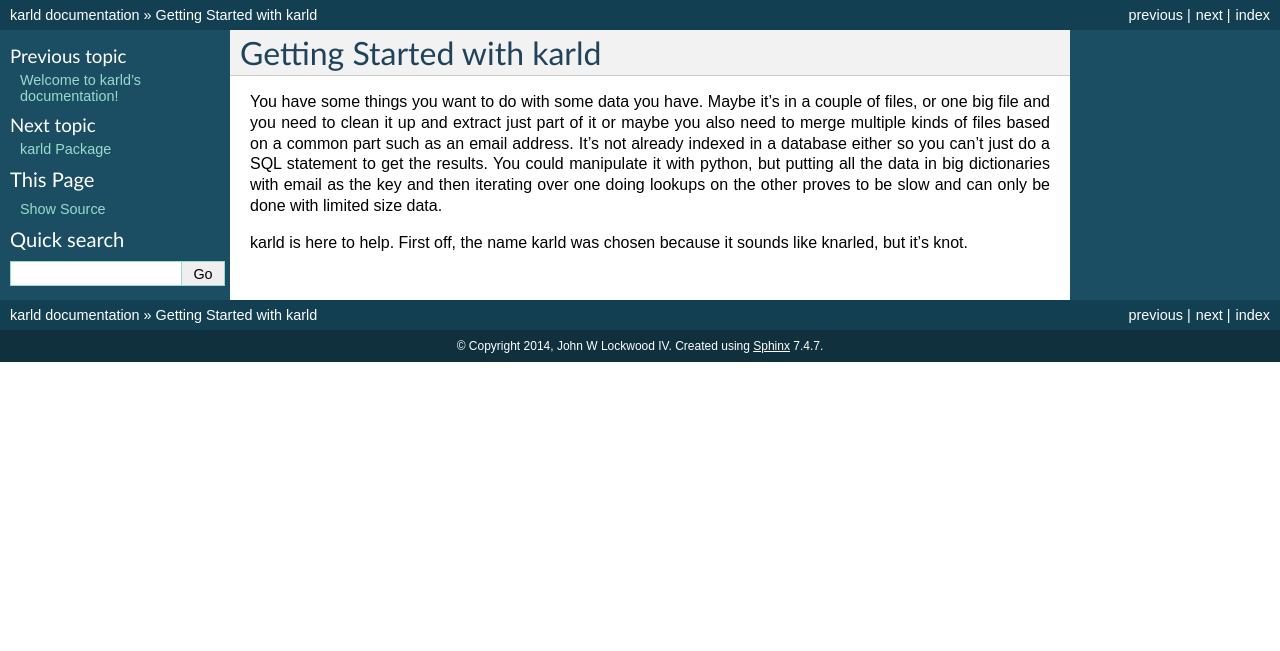
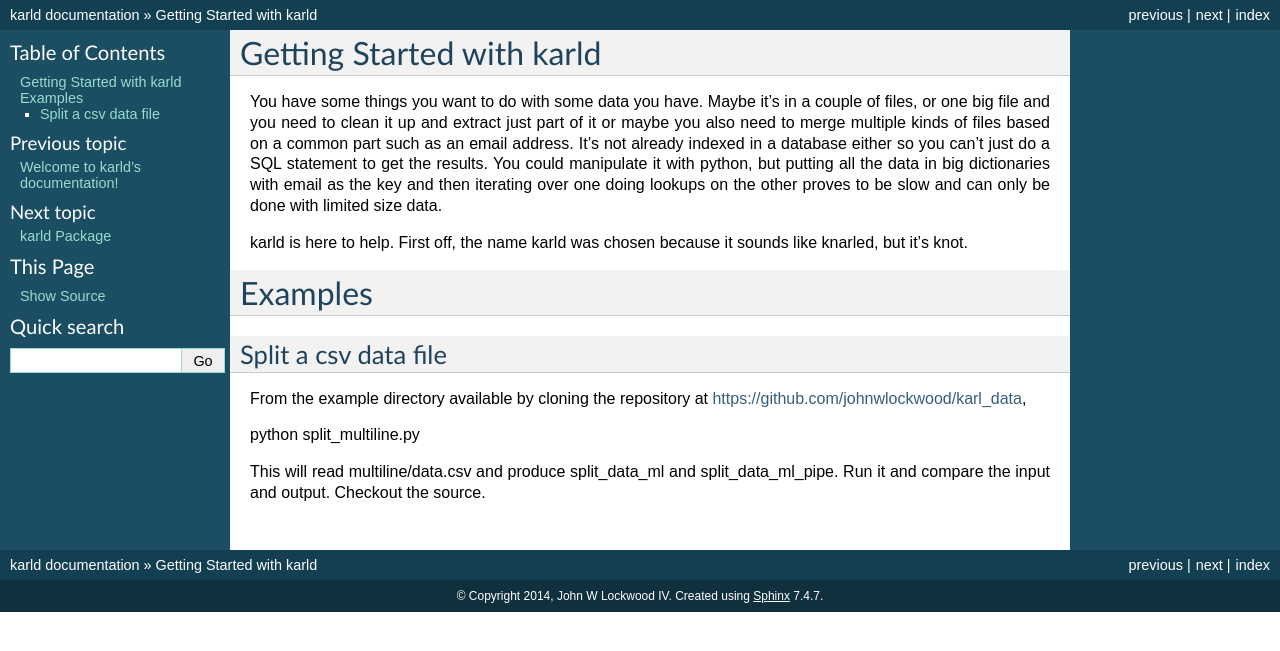
Before and after one commit to johnwlockwood/karl_data, a Sphinx documentation site: the page built from docs/getting-started.rst, in a window 1280 px wide. Shown: the top 651 px of the page. Built offline with Sphinx 7.4.7, drawn with Linux system fonts in a browser that asks for light colours; formulas are drawn with MathJax 3; the version number could not be read and is left out.

Commit message:
Include sample data
Add examples documentation

Fix broken split_non_multiline.py

```diff
--- a/docs/getting-started.rst
+++ b/docs/getting-started.rst
@@ -16,3 +16,15 @@ size data.
 
 karld is here to help. First off, the name karld was chosen
 because it sounds like knarled, but it's knot.
+
+Examples
+==============================
+
+Split a csv data file
+++++++++++++++++++++++
+From the example directory available by cloning the repository at https://github.com/johnwlockwood/karl_data,
+
+python split_multiline.py
+
+This will read multiline/data.csv and produce split_data_ml and split_data_ml_pipe.
+Run it and compare the input and output. Checkout the source.
--- a/docs/index.rst
+++ b/docs/index.rst
@@ -14,6 +14,7 @@ Contents:
    getting-started
    source/karld
    source/karld.tests
+   source/example
 
 Indices and tables
 ==================
```
Also changed, not shown: docs/source/example.rst (added, +32 -0 lines), 2 other files.
